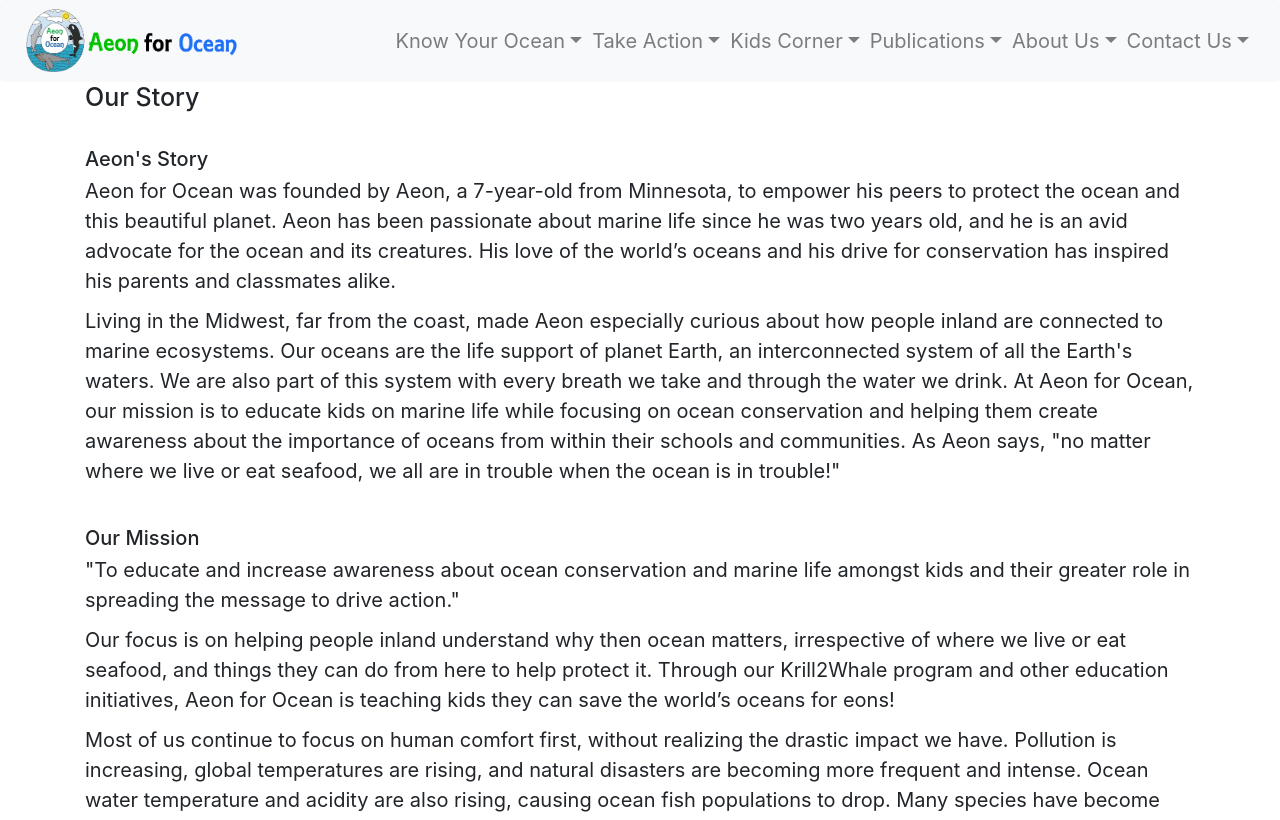
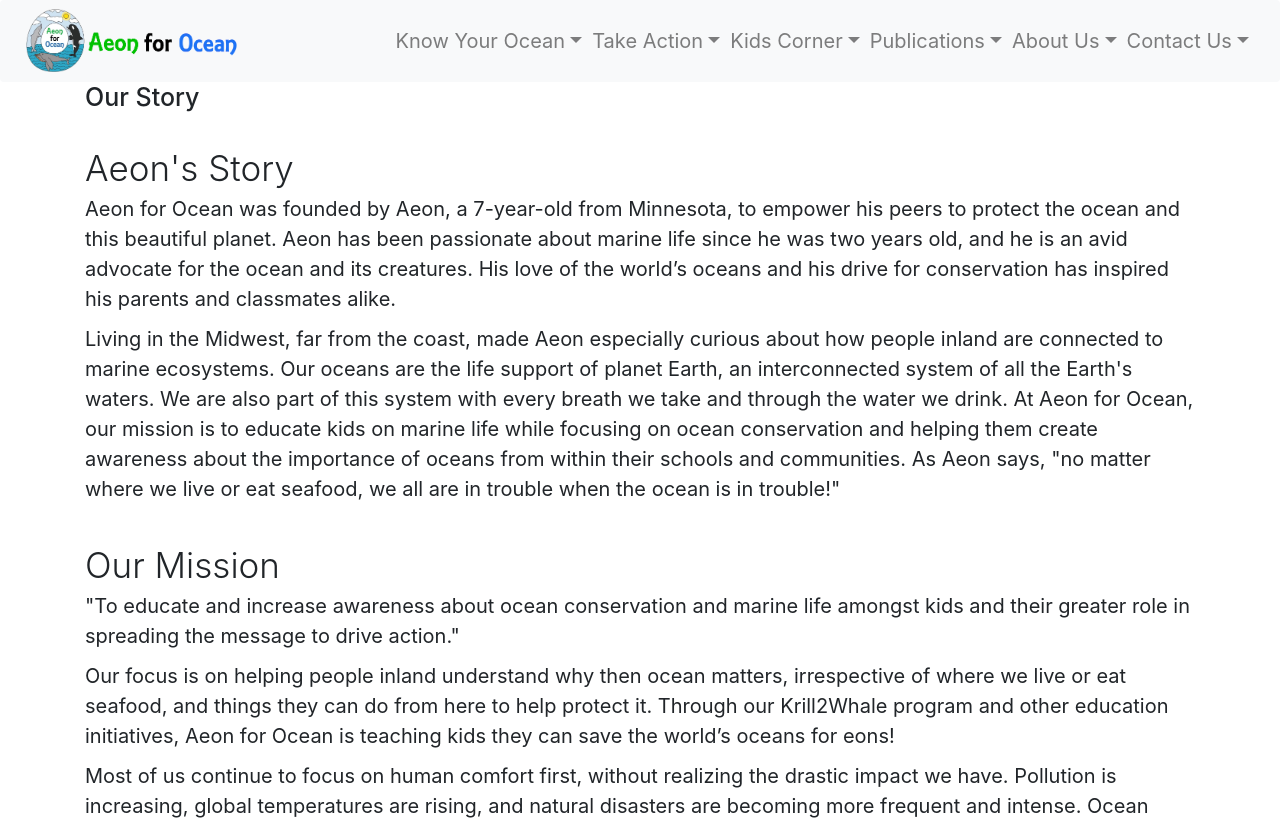
Before and after one commit to aeonforocean/NewWebsiteDesign, a React (Create React App) app: page /about-us in a window 1280 px wide. Shown: the top 820 px of the page. Built offline with nearby package versions, Linux system fonts and the light colour scheme.

Commit message:
added global css properties to h2 tag to match display-4 in reactbootstrap

```diff
--- a/src/index.css
+++ b/src/index.css
@@ -16,3 +16,8 @@
   font-family: source-code-pro, Menlo, Monaco, Consolas, 'Courier New',
     monospace;
 }
+h2 {
+  font-size: 3.5rem;
+  font-weight: 300;
+  line-height: 1.2;
+}
--- a/src/pages/AboutUs/AboutUs/index.jsx
+++ b/src/pages/AboutUs/AboutUs/index.jsx
@@ -8,7 +8,7 @@
       <br></br>
       <Row>
         <Col>
-          <h2>Aeon's Story</h2>
+          <h2 className="display-4">Aeon's Story</h2>
           <p>
             Aeon for Ocean was founded by Aeon, a 7-year-old from Minnesota, to
             empower his peers to protect the ocean and this beautiful planet.
--- a/src/pages/KnowYourOcean/KnowYourOcean/index.jsx
+++ b/src/pages/KnowYourOcean/KnowYourOcean/index.jsx
@@ -12,7 +12,7 @@
         <div className='container-fluid my-5' id='section1'>
             <div className='row' id=''>
                 <div className='container' id='worldocean_wrapper'>
-                    <h2 className="display-4">What is the World Ocean, and why is it important?</h2>
+                    <h2 >What is the World Ocean, and why is it important?</h2>
                     <p>
                         Oceans are a true source of plenty. Our World Ocean provides us with the air we breathe and regulates
                         our climate and weather patterns. This interconnected water system is important for transportation,
```
